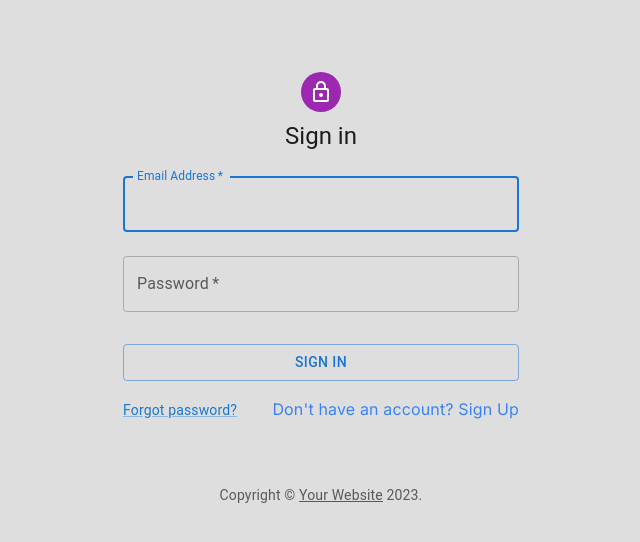
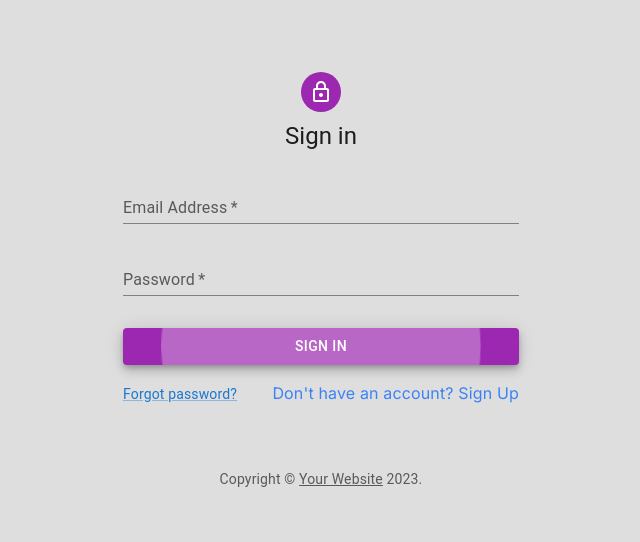
Before and after one commit to kumar11jr/TapBio, a Next.js app in the folder apps/client/: page /signin in a window 1280 px wide. Shown: the top 542 px of the page, without its empty margins (319-959 px from the left). Built offline with nearby package versions, Linux system fonts and the light colour scheme; no server answers.

Commit message:
chore: updt signup

```diff
--- a/apps/client/src/app/(auth)/(protected)/profile/page.tsx
+++ b/apps/client/src/app/(auth)/(protected)/profile/page.tsx
@@ -137,7 +137,7 @@ const Profile: React.FC = () => {
           ))}
         </div>
       </div>
-      <div className="flex justify-center w-1/4">
+      <div className="flex justify-center w-[100%]">
         <Mobile cards={cards} />
       </div>
     </div>
--- a/apps/client/src/app/(auth)/signin/page.tsx
+++ b/apps/client/src/app/(auth)/signin/page.tsx
@@ -100,6 +100,8 @@ export default function SignIn() {
             sx={{ mt: 1 }}>
             <TextField
               margin="normal"
+              color="secondary"
+              variant="standard"
               required
               fullWidth
               id="email"
@@ -111,6 +113,8 @@ export default function SignIn() {
             />
             <TextField
               margin="normal"
+              color="secondary"
+              variant="standard"
               required
               fullWidth
               name="password"
@@ -123,7 +127,9 @@ export default function SignIn() {
             <Button
               type="submit"
               fullWidth
-              variant="outlined"
+              variant="contained"
+              color="secondary"
+              autoFocus
               id="submitSignIn"
               sx={{ mt: 3, mb: 2 }}>
               Sign In
--- a/apps/client/src/app/(auth)/signup/page.tsx
+++ b/apps/client/src/app/(auth)/signup/page.tsx
@@ -37,7 +37,7 @@ function Copyright(props: any) {
 }
 
 // TODO remove, this demo shouldn't need to reset the theme.
-const defaultTheme = createTheme();
+// const defaultTheme = createTheme();
 
 export default function SignUp() {
   const router = useRouter();
@@ -78,7 +78,6 @@ export default function SignUp() {
   }, []);
 
   return (
-    <ThemeProvider theme={defaultTheme}>
     <Container component="main" maxWidth="xs">
       <CssBaseline />
       <Box
@@ -87,6 +86,7 @@ export default function SignUp() {
           display: "flex",
           flexDirection: "column",
           alignItems: "center",
+          color: "secindary.main",
         }}>
         <Avatar sx={{ m: 1, bgcolor: "secondary.main" }}>
           <LockOutlinedIcon />
@@ -94,13 +94,11 @@ export default function SignUp() {
         <Typography component="h1" variant="h5">
           Sign up
         </Typography>
-          <Box
-            component="form"
-            onSubmit={handleSubmit}
-            noValidate
-            sx={{ mt: 1 }}>
+        <Box component="form" onSubmit={handleSubmit} noValidate sx={{ mt: 1 }}>
           <TextField
             margin="normal"
+            color="secondary"
+            variant="standard"
             required
             fullWidth
             value={username}
@@ -113,6 +111,8 @@ export default function SignUp() {
           />
           <TextField
             margin="normal"
+            color="secondary"
+            variant="standard"
             required
             fullWidth
             id="email"
@@ -124,6 +124,8 @@ export default function SignUp() {
           />
           <TextField
             margin="normal"
+            color="secondary"
+            variant="standard"
             required
             fullWidth
             name="password"
@@ -136,7 +138,9 @@ export default function SignUp() {
           <Button
             type="submit"
             fullWidth
-              variant="outlined"
+            variant="contained"
+            color="secondary"
+            autoFocus
             id="submitBtn"
             sx={{ mt: 3, mb: 2 }}>
             Sign Up
@@ -159,6 +163,5 @@ export default function SignUp() {
       </Box>
       <Copyright sx={{ mt: 8, mb: 4 }} />
     </Container>
-    </ThemeProvider>
   );
 }
--- a/apps/client/src/components/mobile/mobile.tsx
+++ b/apps/client/src/components/mobile/mobile.tsx
@@ -12,10 +12,10 @@ interface MobileProps {
 
 const Mobile: React.FC<MobileProps> = ({ cards }) => {
   return (
-    <div className="text-black justify-center flex items-center h-[832px] w-[384px] bg-gray-300 rounded-[35px] border-2 border-gray-800 ">
+    <div className="text-black justify-center flex items-center h-[665px] w-[307px] bg-gray-300 rounded-[35px] border-2 border-gray-800 ">
       <div className="border-[7px] border-black w-full h-full rounded-[33px] bg-green-400 ">
         {/* Notch */}
-        <div className="notch w-28 h-8 bg-black mx-auto mt-3 rounded-full"></div>
+        <div className="notch w-[89px] h-[25px] bg-black mx-auto mt-3 rounded-full"></div>
         {/* cards */}
         <div className="flex justify-center pt-10">
           {cards.map((card, index) => (
```
Lines whose indentation alone changed are shown as unchanged.
